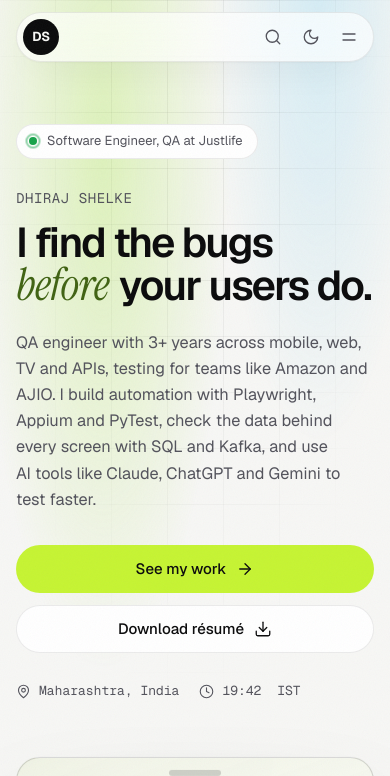
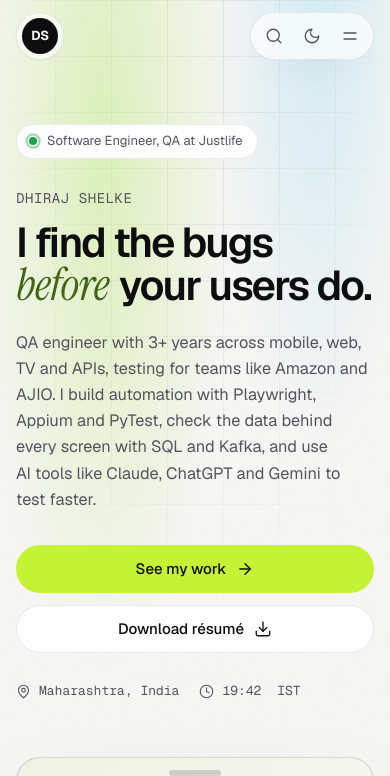
Before and after one commit to dhirajshelke247/dhirajshelke247.github.io, a plain HTML site: page index.html in a window 390 px wide. Shown: the top 776 px of the page. Drawn offline with nearby package versions, Linux system fonts and the light colour scheme.

Commit message:
Split the phone nav into two pills so the empty middle no longer blocks taps

```diff
--- a/assets/css/style.css
+++ b/assets/css/style.css
@@ -195,6 +195,18 @@ kbd {
   .nav-links { display: none; }
   .menu-btn { display: inline-flex; }
   .kbd-btn kbd { display: none; }
+  /* Phones: no empty bar in the middle. Two floating pills; taps in between reach the page. */
+  .nav {
+    padding: 0; border: 0; background: none; box-shadow: none;
+    -webkit-backdrop-filter: none; backdrop-filter: none;
+    pointer-events: none;
+  }
+  .brand, .nav-actions {
+    pointer-events: auto; padding: 5px; border-radius: 999px;
+    border: 1px solid var(--border); background: var(--nav-bg); box-shadow: var(--shadow);
+    -webkit-backdrop-filter: saturate(1.5) blur(16px); backdrop-filter: saturate(1.5) blur(16px);
+  }
+  .brand { display: block; }
 }
 
 /* ---------- Reveal on scroll ---------- */
```
